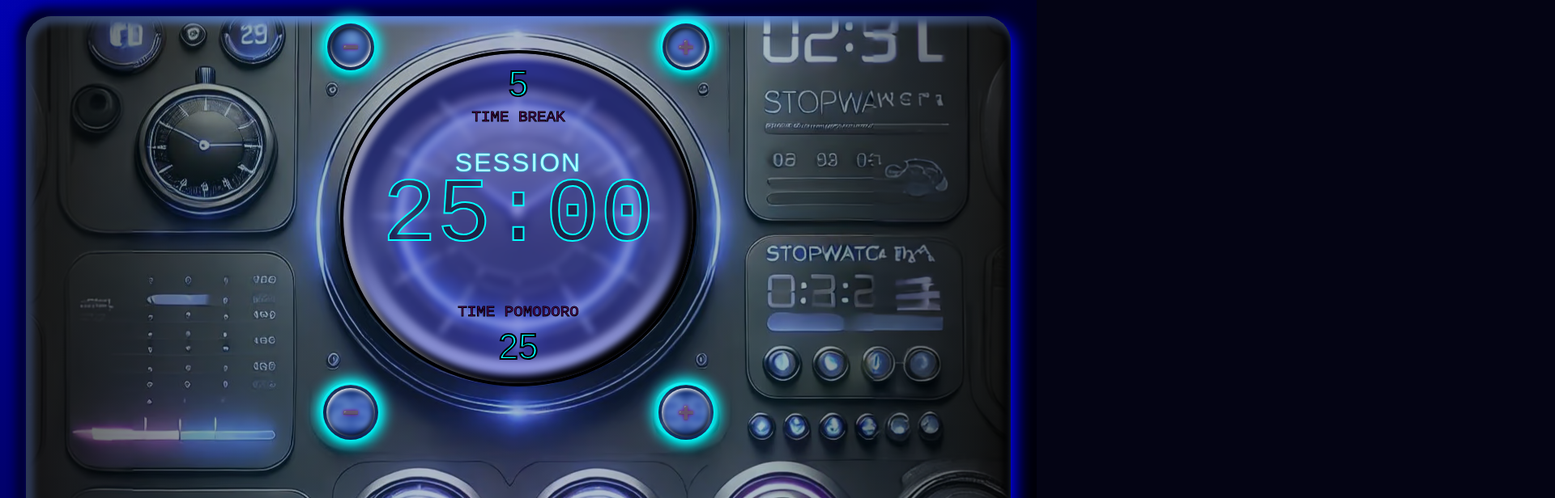
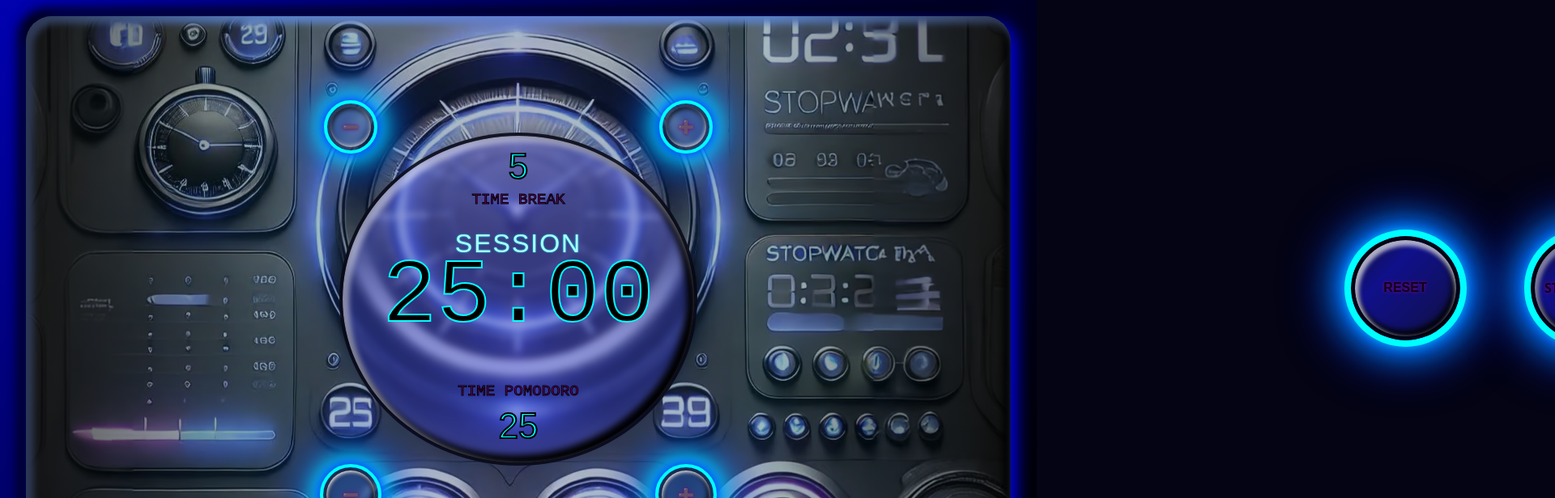
Before and after one commit to conancos/pomodoro, a React (Vite) app: page / in a window 1280 px wide. Shown: the top 616 px of the page at 81% size, 1920 px wide, since content can reach past the window. Built offline with nearby package versions, Linux system fonts and the light colour scheme.

Commit message:
create Panel component and styles

```diff
--- a/src/components/Clock.jsx
+++ b/src/components/Clock.jsx
@@ -1,4 +1,5 @@
 import './styles/clock.css'
+import './styles/panel.css'
 
 const Clock = () => {
 
@@ -35,6 +36,15 @@ const Clock = () => {
                 <button id="session-increment" className="buttons-bottom">➕</button>
             </div>
 
+            <div className="panel">
+                <button id="reset" className="button-reset">RESET</button>
+                <div className="start-stop">
+                    <label className="label-start-stop" htmlFor="start_stop">START/STOP
+                        <input id="start_stop" type="checkbox" />
+                    </label>
+                </div>
+            </div>
+
         </div>
     )
 }
--- a/src/components/styles/clock.css
+++ b/src/components/styles/clock.css
@@ -20,20 +20,20 @@
 
     .buttons-break {
         width: 100%;
-        height: 120px;
+        height: 100px;
         margin: 0 auto;
         padding: 0px;
         border-radius: 50px;
         /* border: 4px solid red; */
         /* outline: 5px solid #c24; */
         position: relative;
-        bottom: 74px;
+        bottom: -2px;
         column-gap: 356px;
 
         display: flex;
         justify-content: center;
-        align-items: center;
-        overflow: hidden;
+        align-items: end;
+        /* overflow: hidden; */
 
         & .buttons-top {
             width: 58px;
@@ -42,20 +42,23 @@
             color: #000c;
             font-size: 1rem;
             font-weight: bold;
-            background: #05f4;
 
             border-radius: 50%;
             border: 4px solid #0005;
+
             backdrop-filter: blur(5px);
             text-shadow: 0px 0px 4px purple;
 
             /* user-select: none; */
-            /* outline: 4px solid #0af5; */
+            outline: 4px solid #0ff;
 
+            background: #05f4;
             box-shadow:
-                0px 0px 8px 2px #0ff,
-                0px 0px 16px 8px #0ff,
-                inset -1px -2px 4px 0px #fff,
+                0px 0px 15px 5px #00f,
+                0px 0px 25px 8px #0ff,
+                0px 0px 50px 10px #0ff,
+                0px 0px 70px 15px #00f,
+                inset -1px -2px 4px 0px #fffa,
                 inset 1px 2px 6px 0px #000;
             cursor: pointer;
         }
@@ -63,20 +66,21 @@
 
 
     .sphere-big {
-        width: 440px;
-        height: 416px;
-        border-radius: 50%;
-
-        border: 4px solid #000/* #0ff8 */;
+        width: 442px;
+        height: 412px;
 
         position: relative;
-        bottom: 130px;
+        bottom: 20px;
 
         display: flex;
         flex-direction: column;
         justify-content: space-between;
         align-items: center;
         padding-block: .75rem;
+
+
+        border-radius: 100%;
+        border: 4px solid #000c/* #0ff8 */;
 
         background: #55f5;
         backdrop-filter: blur(4px);
@@ -85,7 +89,6 @@
             inset -5px -5px 8px 4px #000/* ,
             5px 5px 5px 4px #0ff3,
             -5px -5px 7px 3px #0773 */;
-        cursor: pointer;
 
         & .break {
             width: 100%;
@@ -123,7 +126,7 @@
             :last-child {
                 line-height: 1.2;
                 font-size: 7rem;
-                color: #0007;
+                color: #000;
                 -webkit-text-stroke: #0ff 2px;
                 font-family: monospace;
             }
@@ -161,7 +164,7 @@
         /* outline: 4px solid #f00; */
 
         position: relative;
-        bottom: 158px;
+        bottom: 44px;
         column-gap: 346px;
 
         display: flex;
@@ -182,13 +185,16 @@
             text-shadow: 0px 0px 4px purple;
 
             /* user-select: none; */
-            /* outline: 4px solid #0af5; */
+            outline: 4px solid #0ff;
 
             box-shadow:
-                0px 0px 8px 2px #0ff,
-                0px 0px 16px 8px #0ff,
-                inset 1px 2px 4px 0px #fff,
-                inset -1px -2px 6px 0px #000;
+                0px 0px 15px 5px #00f,
+                0px 0px 25px 8px #0ff,
+                0px 0px 50px 10px #0ff,
+                0px 0px 70px 15px #00f,
+                inset 1px 2px 4px 0px #fffe,
+                inset -1px -2px 6px 2px #000;
+                /* inset -1px -2px 6px 2px #000; */
             cursor: pointer;
         }
     }
--- /dev/null
+++ b/src/components/styles/panel.css
@@ -0,0 +1,98 @@
+.panel {
+    width: 100%;
+    height: 200px;
+    margin: 0 auto;
+
+    border-radius: 0%;
+    /* outline: 4px solid black; */
+
+    position: relative;
+    bottom: 42px;
+
+    column-gap: 50px;
+
+    display: flex;
+    justify-content: center;
+    align-items: center;
+    text-align: center;
+    font-family: system-ui;
+
+
+    & .button-reset {
+        width: 135px;
+        height: 129px;
+        font-size: 1rem;
+        color: #000c;
+        font-weight: bold;
+        text-shadow: 0px 0px 4px purple;
+
+        cursor: pointer;
+        position: relative;
+        right: 31px;
+        bottom: 2px;
+
+        border-radius: 50%;
+        border: 5px solid #000c;
+        outline: 8px solid #0ff;
+        backdrop-filter: blur(5px);
+
+        background: #55f4;
+        background-image: linear-gradient(135deg, #0005 0%, #00f5 33%, #0095 66%, #0005 100%);
+        box-shadow:
+            0 0 16px 6px #0ff,
+            0 0 25px 8px #00f,
+            0 0 50px 10px #0ff, /*animar con más potencia*/
+            0 0 70px 15px #00f,
+            inset 2px 4px 5px 3px #fffa,
+            inset -2px -4px 6px 4px #000c;
+
+    }
+
+
+
+    & .start-stop {
+        width: 130px;
+        height: 130px;
+        position: relative;
+        left: 6px;
+        bottom: 2px;
+
+        & #start_stop {
+            display: none;
+        }
+
+        & .label-start-stop {
+            padding: 0;
+            position: absolute;
+            width: 100%;
+            height: 100%;
+
+            display: flex;
+            align-items: center;
+            justify-content: center;
+
+            color: #000c;
+            font-size: 1rem;
+            font-weight: bold;
+            text-shadow: 0px 0px 4px purple;
+
+            box-sizing: border-box;
+            cursor: pointer;
+
+            border-radius: 50%;
+            border: 5px solid #000c;
+            outline: 8px solid #0ff;
+            backdrop-filter: blur(5px);
+
+            background: #55f4;
+            background-image: linear-gradient(135deg, #0005 0%, #00f5 33%, #0095 66%, #0005 100%);
+            box-shadow:
+                0 0 15px 5px #0ff,
+                0 0 25px 8px #00f,
+                0 0 50px 10px #0ff, /*animar con más potencia*/
+                0 0 70px 15px #00f,
+                inset 2px 4px 5px 3px #fff7,
+                inset -2px -4px 6px 4px #000c;
+        }
+    }
+}
```
